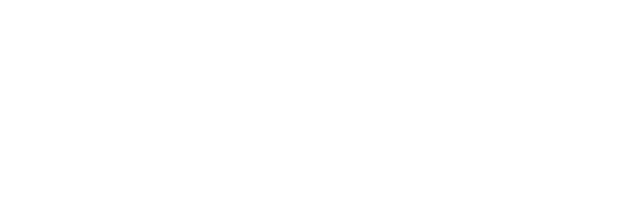
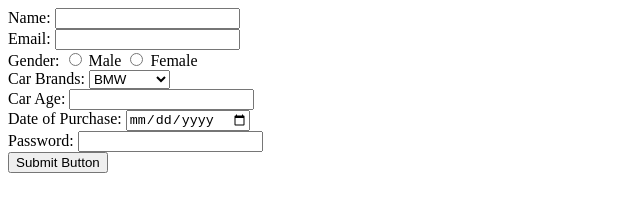
Before and after one commit to acciojob/car-insurance-form-aanshu-kumar, a website: page main.html in a window 1280 px wide. Shown: the whole page, without its empty margins (0-640 px from the left). Drawn offline with Linux system fonts and the light colour scheme.

Commit message:
created a submission

```diff
--- a/main.html
+++ b/main.html
@@ -8,6 +8,35 @@
 
 <body>
 	<!-- the entire body must be written by student -->
+	<form action="#" method="post">
+		<label for="name">Name:</label>
+		<input id="name" type="text" required>
+		<br/>
+		<label for="email">Email:</label>
+		<input id="email" type="email" required>
+		<br/>
+		<label for="gender">Gender:</label>
+		<input id="gender_m" type="radio" value="male" name="gender" required> Male
+		<input id="gender_f" type="radio" value="female" name="gender" required> Female
+		<br/>
+		<label for="cars">Car Brands:</label>
+		<select id="cars">
+			<option>BMW</option>
+			<option>Audi</option>
+			<option>Mercedez</option>
+		</select>
+		<br/>
+		<label for="carage">Car Age:</label>
+		<input id="carage" type="number" required>
+		<br/>
+		<label for="dop">Date of Purchase:</label>
+		<input id="dop" type="date" required>
+		<br/>
+		<label for="password">Password:</label>
+		<input id="password" type="password" required>
+		<br/>
+		<button type="submit">Submit Button</button>
+	</form>
     <script type="text/javascript" src="./script.js">
 </script>
 
```
